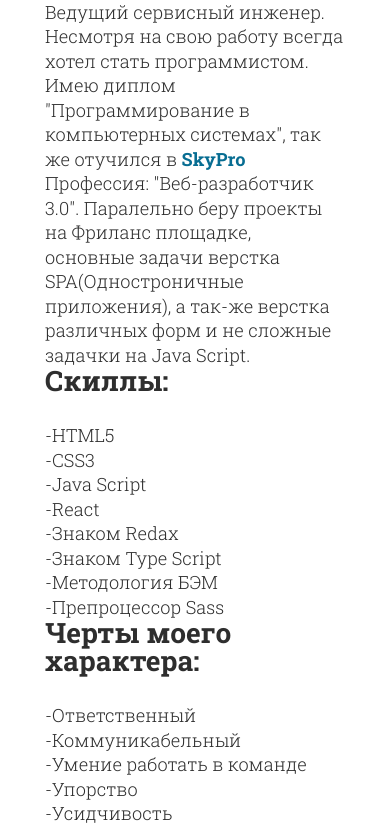
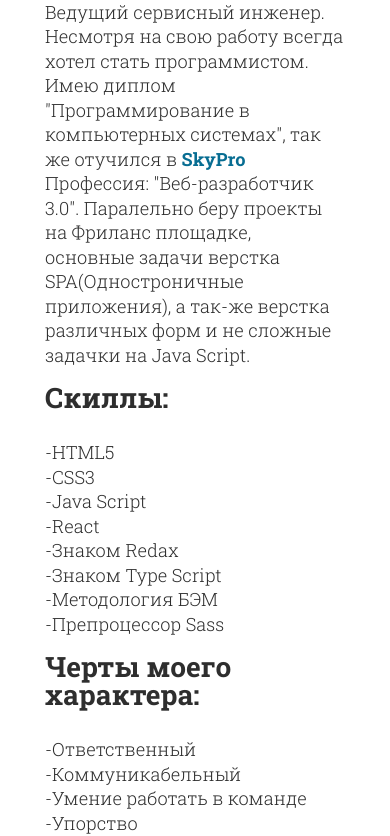
Before and after one commit to SergeyFWD/sergeyfwd.github.io, a website: page myWebSite/index.html in a window 390 px wide. Shown: the part 809-1645 px from the top of the page. Drawn offline with Linux system fonts and the light colour scheme.

Commit message:
Update v2

```diff
--- a/myWebSite/css/_mobile.scss
+++ b/myWebSite/css/_mobile.scss
@@ -139,8 +139,4 @@
   .about__wrapper {
     flex-direction: column;
   }
-
-  .margin {
-    margin-bottom: 0;
-  }
 }
```
Also changed, not shown: myWebSite/css/style.css, 1 other file.
